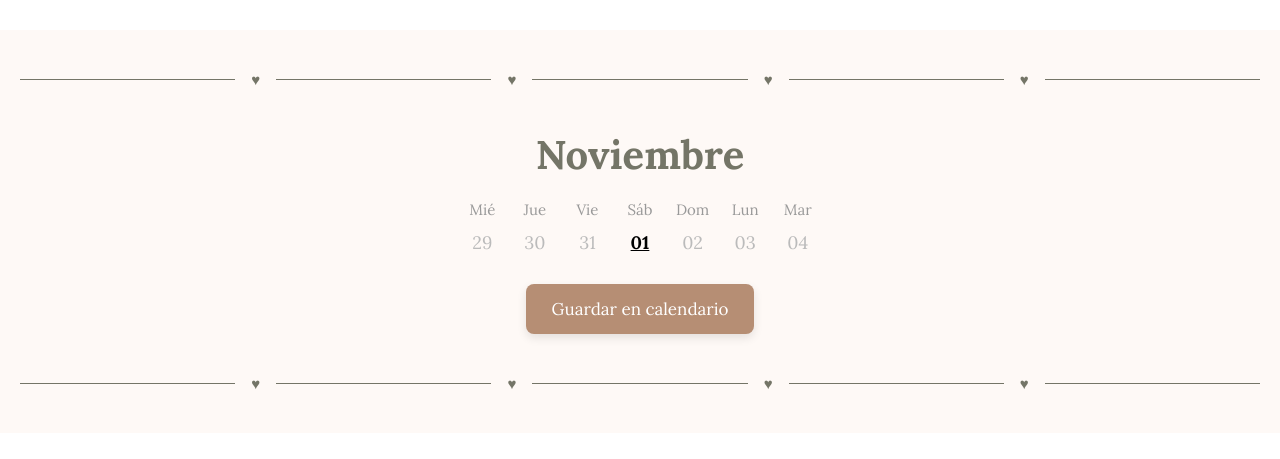
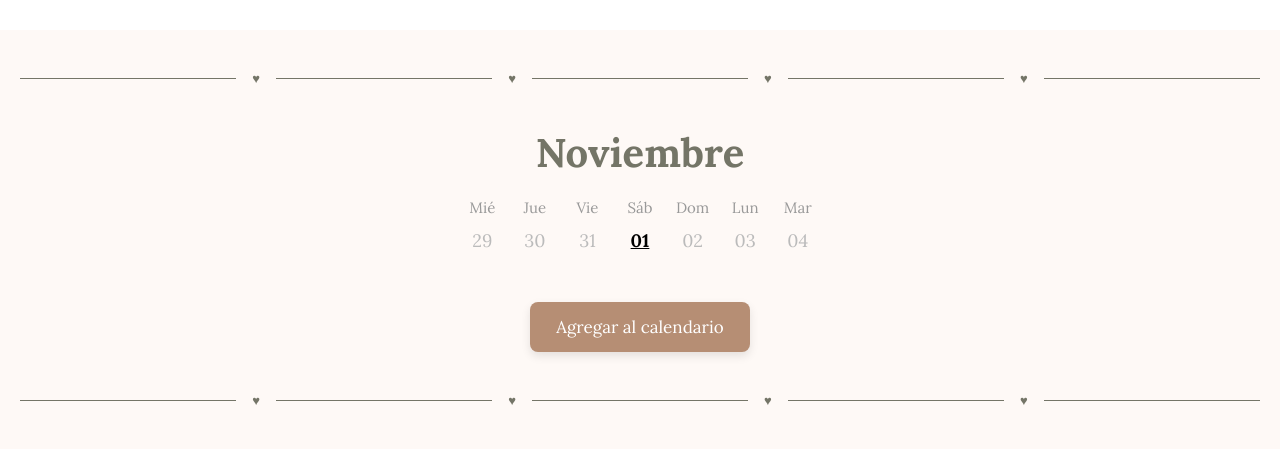
Before and after one commit to CRincon10/mi-invitation, a React (Create React App) app: page / in a window 1280 px wide. Shown: the part 859-1318 px from the top of the page. Built offline with nearby package versions, Linux system fonts and the light colour scheme; a web font is replaced by a local one.

Commit message:
Refactor imports and clean up unused code across multiple components

```diff
--- a/src/Content/cards/TipsAndNotesCard.tsx
+++ b/src/Content/cards/TipsAndNotesCard.tsx
@@ -1,6 +1,6 @@
-import React, { useState } from 'react'
-import { Modal } from '../modal/modal'
-import { Flex, SubTitleWrapper } from '../styled';
+import { useState } from 'react';
+import { Modal } from '../modal/modal';
+import { Flex } from '../styled';
 import { Button, Card, Info, Label, Title } from './styled';
 
 
--- a/src/Content/cards/videoAndPhotosCard.tsx
+++ b/src/Content/cards/videoAndPhotosCard.tsx
@@ -1,8 +1,8 @@
-import React, { useState } from 'react';
+import { QRCodeSVG } from 'qrcode.react';
+import { useState } from 'react';
 import { Modal } from '../modal/modal';
-import { Flex, SubTitleWrapper } from '../styled';
+import { Flex } from '../styled';
 import { Button, Card, Info, Label, Title } from './styled';
-import { QRCodeSVG } from 'qrcode.react';
 
 export const VideoAndPhotosCard = () => {
     const [showModal, setShowModal] = useState(false);
--- a/src/Content/carouselImage.tsx
+++ b/src/Content/carouselImage.tsx
@@ -3,7 +3,7 @@ import imageHeader from "../assets/images/image-header.jpg";
 import imageHeader2 from "../assets/images/image-header2.jpg";
 import imageHeader3 from "../assets/images/image-header3.jpg";
 import imageHeader5 from "../assets/images/image-header5.jpg";
-import { SubTitleWrapper, TitleWrapper, Wrapper } from "./styled";
+import { SubTitleWrapper, Wrapper } from "./styled";
 
 import HeartLineComponent from "./heartLine";
 import { CarouselWrapper, Slide } from "./styled";
--- a/src/Content/confirmation.tsx
+++ b/src/Content/confirmation.tsx
@@ -20,7 +20,6 @@ export const Confirmation = () => {
     const [openConfirm, setOpenConfirm] = useState(false);
     const [confirmedData, setConfirmedData] = useState<ConfirmedDataState>();
     const [docId, setDocId] = useState<string | null>(null);
-
     const isMobile = useIsMobileListener();
     const [confirm, setConfirm] = useState<boolean>();
     const [name, setName] = useState("");
--- a/src/Content/headerImage.tsx
+++ b/src/Content/headerImage.tsx
@@ -2,22 +2,22 @@ import styled from 'styled-components';
 import headerGif from '../assets/images/header-gif.gif';
 
 const HeaderContainer = styled.div<{ hidden: boolean }>`
+    width: 100vw;
+    height: 500px;
     display: flex;
-    width: 100%;
-    height: 500px;
     align-items: center;
     justify-content: center;
+    overflow: hidden;
 `;
 
 const HeaderImg = styled.img`
-    width: 500px;
+    width: 100%;
     height: 100%;
     object-fit: cover;
     opacity: 0.9;
 `;
 
 export default function HeaderImage() {
-
     return (
         <HeaderContainer hidden={false}>
             <HeaderImg src={headerGif} alt="Encabezado animado" />
--- a/src/Content/heartLine.tsx
+++ b/src/Content/heartLine.tsx
@@ -16,8 +16,9 @@ const Line = styled.div`
 `;
 
 const Heart = styled.span`
-    font-size: 15px;
+    font-size: 13px;
     padding: 0 4px; /* espaciado entre línea y corazón */
+    color: #747567; /* color del corazón */
 `;
 
 export default function HeartLineComponent() {
--- a/src/Content/saveTheDate.tsx
+++ b/src/Content/saveTheDate.tsx
@@ -1,6 +1,6 @@
 import styled from 'styled-components';
 import HeartLineComponent from './heartLine';
-import { TitleWrapper, Wrapper } from './styled';
+import { Flex, TitleWrapper, Wrapper } from './styled';
 
 const CalendarGrid = styled.div`
   display: grid;
@@ -25,33 +25,15 @@ const DayCell = styled.span<{ active?: boolean }>`
 `;
 
 export default function SaveTheDateCalendar() {
-    const downloadICS = () => {
-        const title = 'Boda Mariana & Cristian';
-        const description = 'Acompáñanos a celebrar nuestro matrimonio';
-        const location = 'Medellín, Colombia';
-        const start = '20251101T150000Z';
-        const end = '20251101T170000Z';
+    const openGoogleCalendar = () => {
+        const title = encodeURIComponent('Boda Mariana & Cristian');
+        const location = encodeURIComponent('Medellín, Colombia');
+        const description = encodeURIComponent('Acompáñanos a celebrar nuestro matrimonio');
+        const startDate = '20251101T150000Z'; // 3:00 p.m. UTC
+        const endDate = '20251101T170000Z';   // 5:00 p.m. UTC
 
-        const icsContent = `BEGIN:VCALENDAR
-VERSION:2.0
-BEGIN:VEVENT
-SUMMARY:${title}
-DESCRIPTION:${description}
-LOCATION:${location}
-DTSTART:${start}
-DTEND:${end}
-END:VEVENT
-END:VCALENDAR`;
-
-        const blob = new Blob([icsContent], { type: 'text/calendar;charset=utf-8' });
-        const url = URL.createObjectURL(blob);
-
-        const link = document.createElement('a');
-        link.href = url;
-        link.download = 'boda-mariana-cristian.ics';
-        document.body.appendChild(link);
-        link.click();
-        document.body.removeChild(link);
+        const url = `https://calendar.google.com/calendar/render?action=TEMPLATE&text=${title}&details=${description}&location=${location}&dates=${startDate}/${endDate}`;
+        window.open(url, '_blank');
     };
 
     return (
@@ -67,10 +49,10 @@ END:VCALENDAR`;
                 <DayCell>29</DayCell><DayCell>30</DayCell><DayCell>31</DayCell>
                 <DayCell active>01</DayCell><DayCell>02</DayCell><DayCell>03</DayCell><DayCell>04</DayCell>
             </CalendarGrid>
-
-            <button className='button-calendar' onClick={downloadICS}>Guardar en calendario</button>
+            <Flex alignCenter justifyCenter marginTop={50}>
+                <button onClick={openGoogleCalendar}>Agregar al calendario</button>
+            </Flex>
             <HeartLineComponent />
-
         </Wrapper>
     );
 }
--- a/src/globalStyles.ts
+++ b/src/globalStyles.ts
@@ -42,14 +42,8 @@ const GlobalStyle = createGlobalStyle`
 
         &:hover {
             background-color: #a07a62;
-  }
         }
-
-    .logged{
-        /* background: url(${""}) no-repeat center center fixed; */
     }
-
-
-    `;
+`;
 
 export default GlobalStyle;
```
Lines whose indentation alone changed are shown as unchanged.
